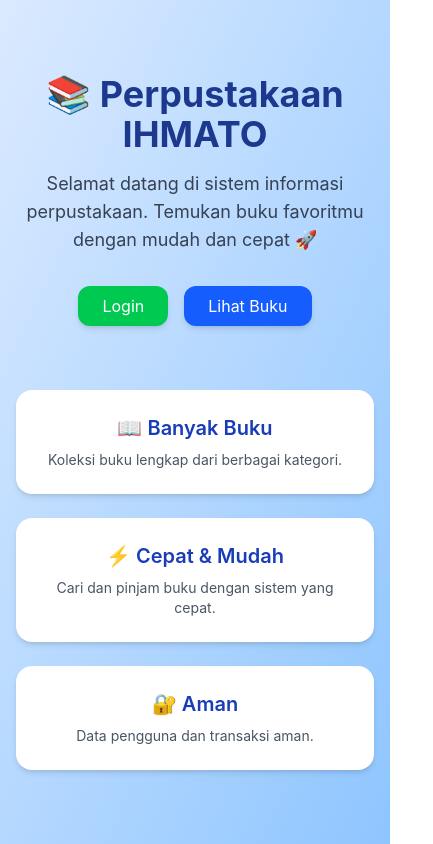
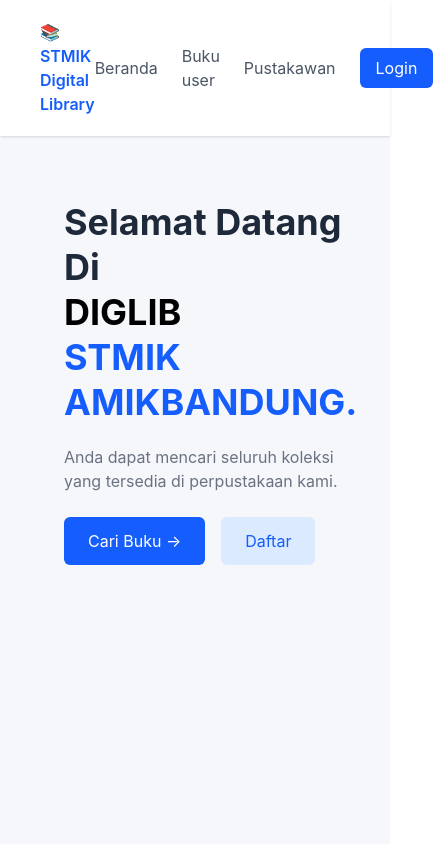
Before and after one commit to kuwphmi/perpustakaan-ihmato, a React app in the folder frontend/: page / in a window 390 px wide. Shown: the whole page, 433 px wide, since content can reach past the window. Built offline with nearby package versions, Linux system fonts and the light colour scheme; grey boxes are pictures that could not be loaded; the HTML template or start-up script is replaced by a standard one.

Commit message:
tampilan home

```diff
--- a/frontend/package.json
+++ b/frontend/package.json
@@ -12,11 +12,13 @@
     "@tailwindcss/vite": "^4.2.2",
     "react": "^18.0.0",
     "react-dom": "^18.0.0",
-    "react-router-dom": "^7.14.1",
-    "tailwindcss": "^4.2.2"
+    "react-router-dom": "^7.14.1"
   },
   "devDependencies": {
     "@vitejs/plugin-react": "^4.0.0",
+    "autoprefixer": "^10.5.0",
+    "postcss": "^8.5.10",
+    "tailwindcss": "^4.2.2",
     "vite": "^5.0.0"
   }
 }
--- a/frontend/src/App.jsx
+++ b/frontend/src/App.jsx
@@ -1,7 +1,7 @@
-import Home from "./pages/Home";
+import Home from "./pages/Home"
 
 function App() {
-  return <Home />;
+  return <Home />
 }
 
-export default App;
+export default App
--- /dev/null
+++ b/frontend/src/index.css
@@ -0,0 +1 @@
+@import "tailwindcss";
--- a/frontend/src/pages/Home.jsx
+++ b/frontend/src/pages/Home.jsx
@@ -1,37 +1,67 @@
-export default function Home() {
+function Home() {
   return (
-    <div className="min-h-screen bg-linear-to-br from-blue-100 to-blue-300 flex flex-col items-center justify-center px-4">
-      {/* Hero Section */}
-      <div className="text-center max-w-2xl">
-        <h1 className="text-4xl md:text-5xl font-bold text-blue-900 mb-4">📚 Perpustakaan IHMATO</h1>
+    <div className="min-h-screen bg-[#f5f7fb]">
 
-        <p className="text-lg text-gray-700 mb-8">Selamat datang di sistem informasi perpustakaan. Temukan buku favoritmu dengan mudah dan cepat 🚀</p>
+      {/* NAVBAR */}
+      <div className="flex justify-between items-center px-10 py-5 bg-white shadow-sm">
 
-        {/* Button */}
-        <div className="flex gap-4 justify-center">
-          <button className="bg-green-500 hover:bg-green-600 text-white px-6 py-2 rounded-xl shadow-md transition">Login</button>
+        <h1 className="font-semibold text-blue-600">
+          📚 STMIK Digital Library
+        </h1>
 
-          <button className="bg-blue-600 hover:bg-blue-700 text-white px-6 py-2 rounded-xl shadow-md transition">Lihat Buku</button>
+        <div className="flex gap-6 items-center text-gray-600">
+          <a href="#">Beranda</a>
+          <a href="#">Buku user</a>
+          <a href="#">Pustakawan</a>
+
+          <button className="bg-blue-600 text-white px-4 py-2 rounded-md">
+            Login
+          </button>
         </div>
       </div>
 
-      {/* Info Section */}
-      <div className="mt-16 grid grid-cols-1 md:grid-cols-3 gap-6 w-full max-w-4xl">
-        <div className="bg-white p-6 rounded-2xl shadow-md text-center">
-          <h2 className="text-xl font-semibold text-blue-800 mb-2">📖 Banyak Buku</h2>
-          <p className="text-gray-600 text-sm">Koleksi buku lengkap dari berbagai kategori.</p>
+      {/* HERO */}
+      <div className="flex items-center justify-between px-16 py-16">
+
+        {/* KIRI */}
+        <div className="max-w-xl">
+
+          <h1 className="text-4xl font-bold leading-tight text-gray-800">
+            Selamat Datang Di <br />
+            <span className="text-black">DIGLIB</span> <br />
+            <span className="text-blue-600">STMIK</span> <br />
+            <span className="text-blue-600">AMIKBANDUNG.</span>
+          </h1>
+
+          <p className="mt-5 text-gray-500">
+            Anda dapat mencari seluruh koleksi yang tersedia di perpustakaan kami.
+          </p>
+
+          <div className="mt-6 flex gap-4">
+            <button className="bg-blue-600 text-white px-6 py-3 rounded-md">
+              Cari Buku →
+            </button>
+
+            <button className="bg-blue-100 text-blue-600 px-6 py-3 rounded-md">
+              Daftar
+            </button>
+          </div>
+
         </div>
 
-        <div className="bg-white p-6 rounded-2xl shadow-md text-center">
-          <h2 className="text-xl font-semibold text-blue-800 mb-2">⚡ Cepat & Mudah</h2>
-          <p className="text-gray-600 text-sm">Cari dan pinjam buku dengan sistem yang cepat.</p>
+        {/* KANAN */}
+        <div>
+          <img
+            src="/img/hero.png"
+            alt="hero"
+            className="w-[500px]"
+          />
         </div>
 
-        <div className="bg-white p-6 rounded-2xl shadow-md text-center">
-          <h2 className="text-xl font-semibold text-blue-800 mb-2">🔐 Aman</h2>
-          <p className="text-gray-600 text-sm">Data pengguna dan transaksi aman.</p>
-        </div>
       </div>
+
     </div>
-  );
+  )
 }
+
+export default Home
--- /dev/null
+++ b/frontend/src/pages/login.jsx
@@ -0,0 +1,76 @@
+function Login() {
+  return (
+    <div
+      style={{
+        display: "flex",
+        justifyContent: "center",
+        alignItems: "center",
+        minHeight: "100vh",
+        fontFamily: "Arial",
+      }}
+    >
+      <div
+        style={{
+          width: "300px",
+          textAlign: "center",
+        }}
+      >
+        <h1>Sign in</h1>
+        <p style={{ color: "gray" }}>
+          Simplify your workflow in minutes.
+        </p>
+
+        <form onSubmit={(e) => e.preventDefault()}>
+          {/* ID */}
+          <div style={{ marginBottom: "15px", textAlign: "left" }}>
+            <label>Npm / ID</label>
+            <input
+              type="text"
+              placeholder="Masukkan NPM Anda"
+              style={{
+                width: "100%",
+                padding: "10px",
+                marginTop: "5px",
+              }}
+            />
+          </div>
+
+          {/* Password */}
+          <div style={{ marginBottom: "15px", textAlign: "left" }}>
+            <label>Password</label>
+            <input
+              type="password"
+              placeholder="************"
+              style={{
+                width: "100%",
+                padding: "10px",
+                marginTop: "5px",
+              }}
+            />
+          </div>
+
+          {/* Button */}
+          <button
+            type="submit"
+            style={{
+              width: "100%",
+              padding: "10px",
+              backgroundColor: "#4CAF50",
+              color: "white",
+              border: "none",
+              cursor: "pointer",
+            }}
+          >
+            Masuk
+          </button>
+        </form>
+
+        <p style={{ marginTop: "10px", fontSize: "14px" }}>
+          Silahkan daftar jika belum, <a href="#">Daftar</a>
+        </p>
+      </div>
+    </div>
+  );
+}
+
+export default Login;
--- /dev/null
+++ b/frontend/tailwind.config.js
@@ -0,0 +1,10 @@
+export default {
+  content: [
+    "./index.html",
+    "./src/**/*.{js,ts,jsx,tsx}",
+  ],
+  theme: {
+    extend: {},
+  },
+  plugins: [],
+}
```
Also changed, not shown: frontend/postcss.config.js (added), frontend/src/components/button.jsx (added), frontend/src/components/card.jsx (added), frontend/src/components/navbar.jsx (added), 2 other files (tests, documents, lock files or other folders).
